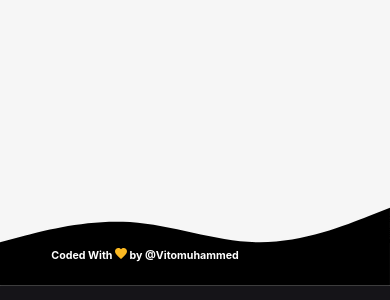
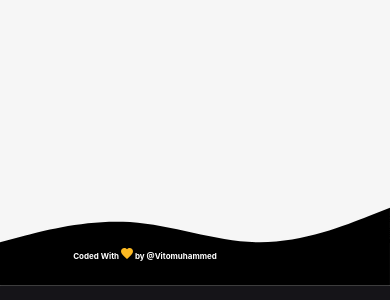
Before and after one commit to SamadZuhair/codeWithvito, a plain HTML site: page index.htm in a window 390 px wide. Shown: the part 1171-1471 px from the top of the page. Drawn offline with Linux system fonts and the light colour scheme.

Commit message:
otherupdate

```diff
--- a/CSS/main.css
+++ b/CSS/main.css
@@ -380,7 +380,7 @@ nav ul li {
     right: 50px !important;
     /* bottom: -87px; */
     top: -38px !important;
-    font-size: 8pt;
+    font-size: 6pt;
     font-weight: 700;
   }
 
```
